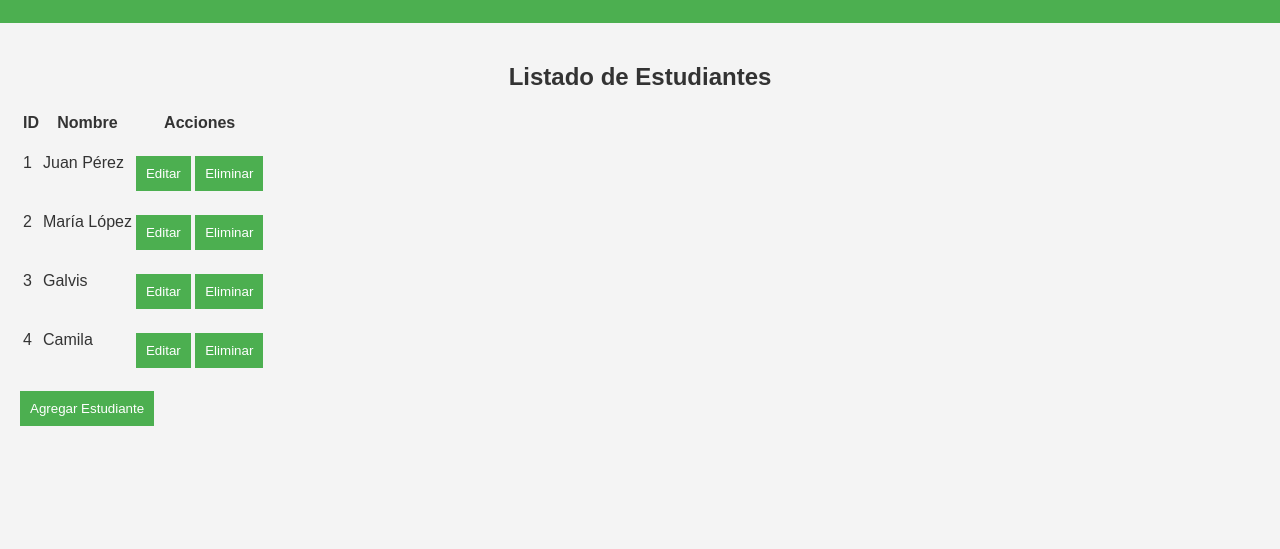
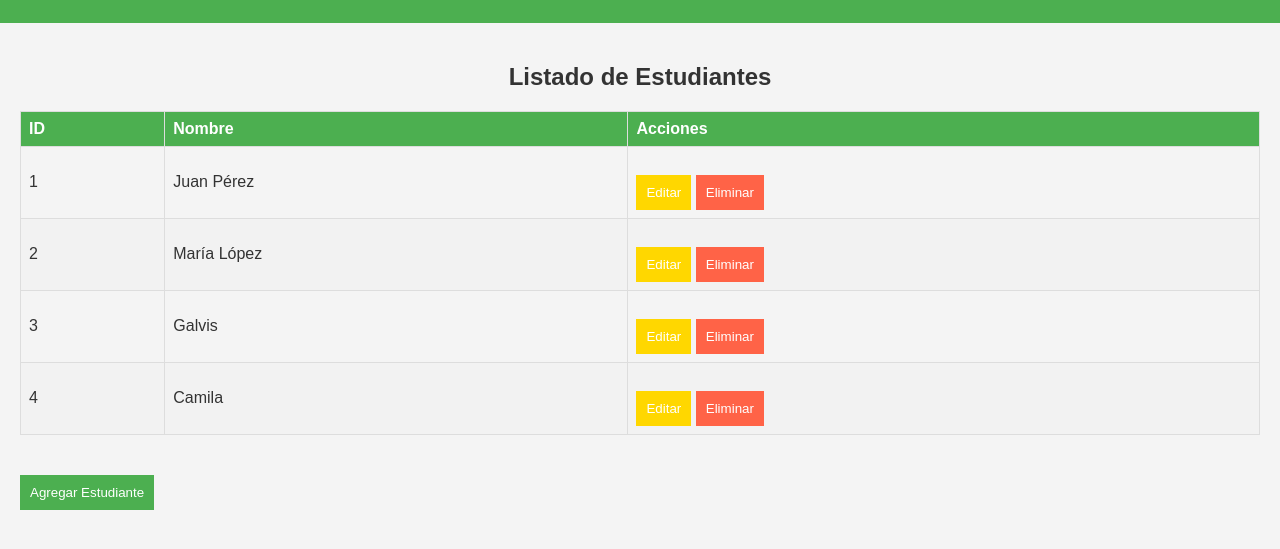
Before and after one commit to ElMopri/TrabajoHTMLPW, a plain HTML site: page dashboard.html in a window 1280 px wide. Both pictures are taken after a click on the link "Estudiantes". Shown: the part 111-660 px from the top of the page. Drawn offline with Linux system fonts and the light colour scheme.

Commit message:
agregar el css de las tablas del dashboard

```diff
--- a/styles.css
+++ b/styles.css
@@ -97,3 +97,47 @@ main {
 .contenido.active {
     display: block;
 }
+
+table {
+    width: 100%;
+    border-collapse: collapse;
+    margin: 20px 0;
+}
+
+table, th, td {
+    border: 1px solid #ddd;
+}
+
+th, td {
+    padding: 8px;
+    text-align: left;
+}
+
+th {
+    background-color: #4caf50;
+    color: white;
+}
+
+tr:nth-child(even) {
+    background-color: #f2f2f2;
+}
+
+tr:hover {
+    background-color: #ddd;
+}
+
+.btn-editar {
+    background-color: #ffd700; /*Color dorado para el boton editar*/
+}
+
+.btn-editar:hover {
+    background-color: #ffc107; /*Color mas claro para el hover*/
+}
+
+.btn-eliminar {
+    background-color: #ff6347; /*Color rojo tomate para el boton eliminar*/
+}
+
+.btn-eliminar:hover {
+    background-color: #ff4500; /*Color mas oscuro para el hover*/
+}
```
